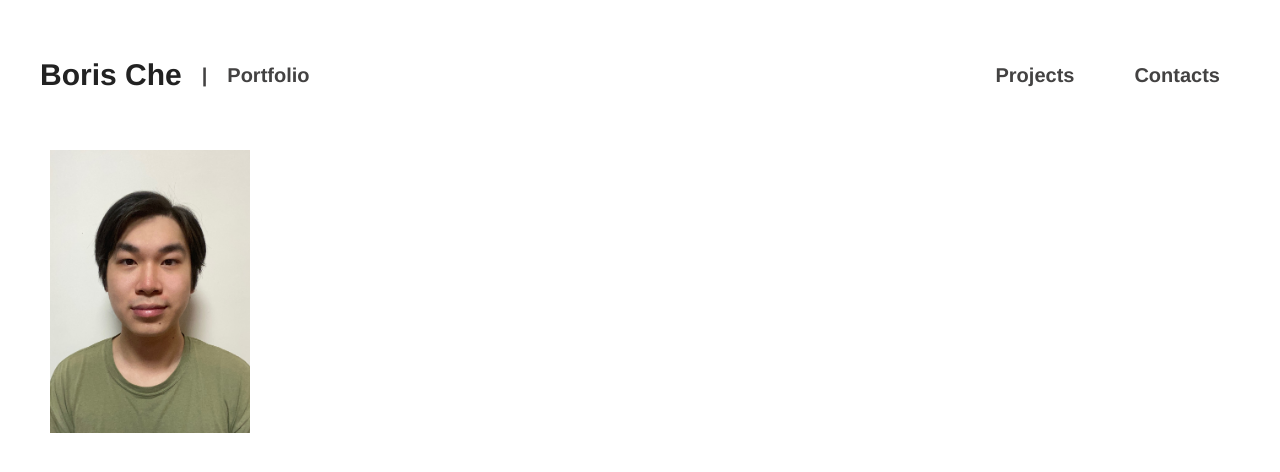
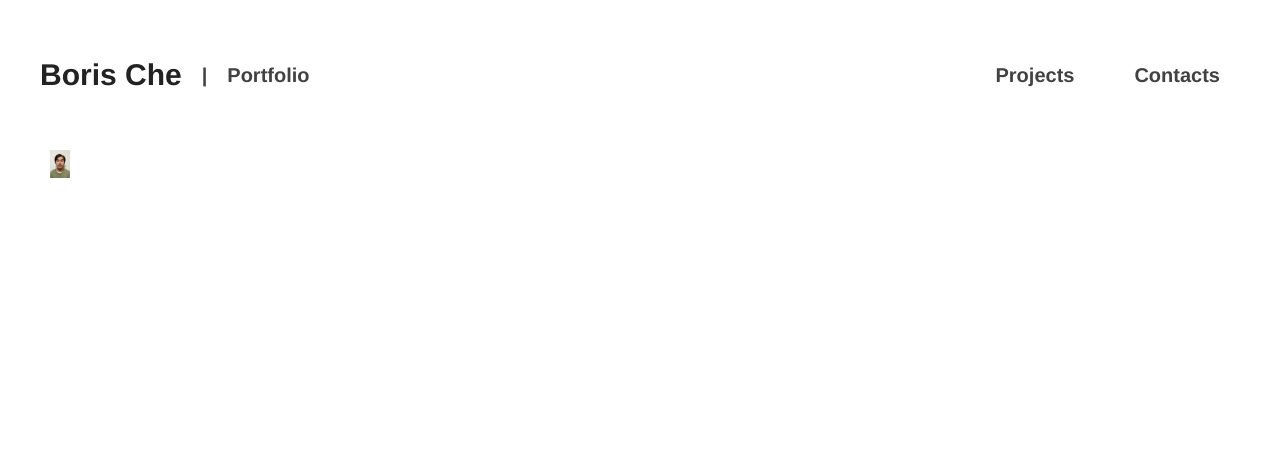
Before and after one commit to borische1322/borische1322.github.io, a plain HTML site: page index.html in a window 1280 px wide. Drawn offline with Linux system fonts and the light colour scheme.

Commit message:
Update style.css

```diff
--- a/style.css
+++ b/style.css
@@ -138,7 +138,7 @@ input, select {
 }
 
 .profile-pic {
-  width: 200px;
+  width: 20px;
 }
 
 a{
```
